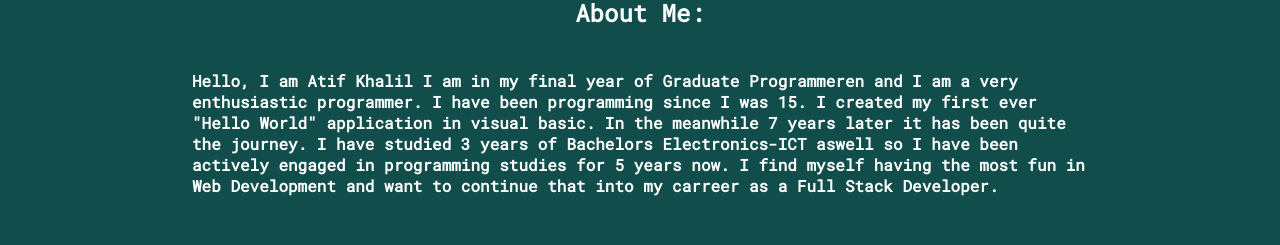
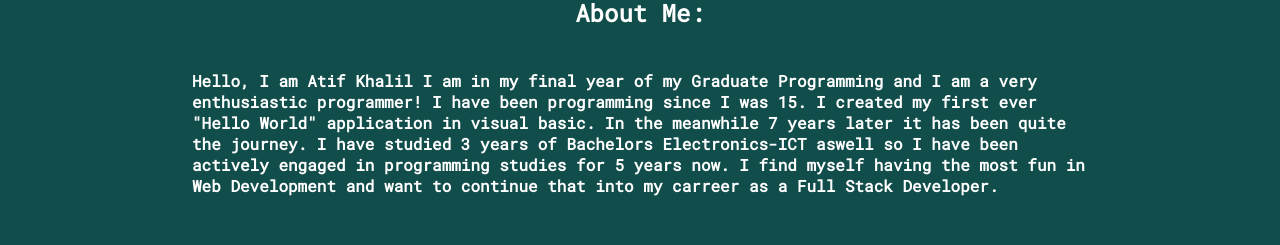
Before and after one commit to Atif-AP/portfolio, a React (Create React App) app: page /about in a window 1280 px wide. Shown: the part 214-459 px from the top of the page. Built offline with nearby package versions, Linux system fonts and the light colour scheme.

Commit message:
minor changes

```diff
--- a/src/components/About.tsx
+++ b/src/components/About.tsx
@@ -8,7 +8,7 @@ const About = () => {
         <div className={styles.about}>
             <h1>Atif Khalil</h1>
             <h2>About Me:</h2>
-            <h4>Hello, I am Atif Khalil I am in my final year of Graduate Programmeren and I am a very enthusiastic programmer. I have been programming since I was 15. I created my first ever "Hello World" application in visual basic.
+            <h4>Hello, I am Atif Khalil I am in my final year of my Graduate Programming and I am a very enthusiastic programmer! I have been programming since I was 15. I created my first ever "Hello World" application in visual basic.
                 In the meanwhile 7 years later it has been quite the journey. I have studied 3 years of Bachelors Electronics-ICT aswell so I have been actively engaged in programming studies for 5 years now. I find myself having the most fun
                 in Web Development and want to continue that into my carreer as a Full Stack Developer.
             </h4>
```
